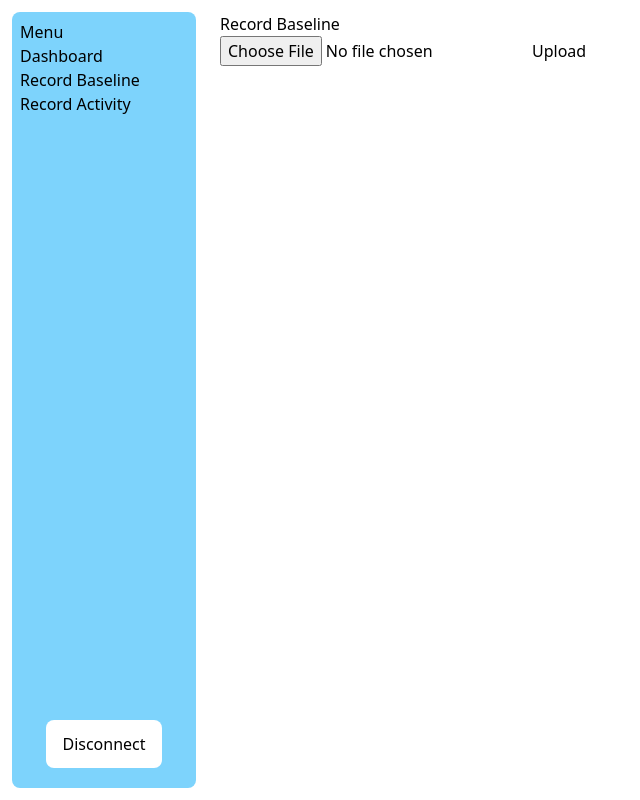
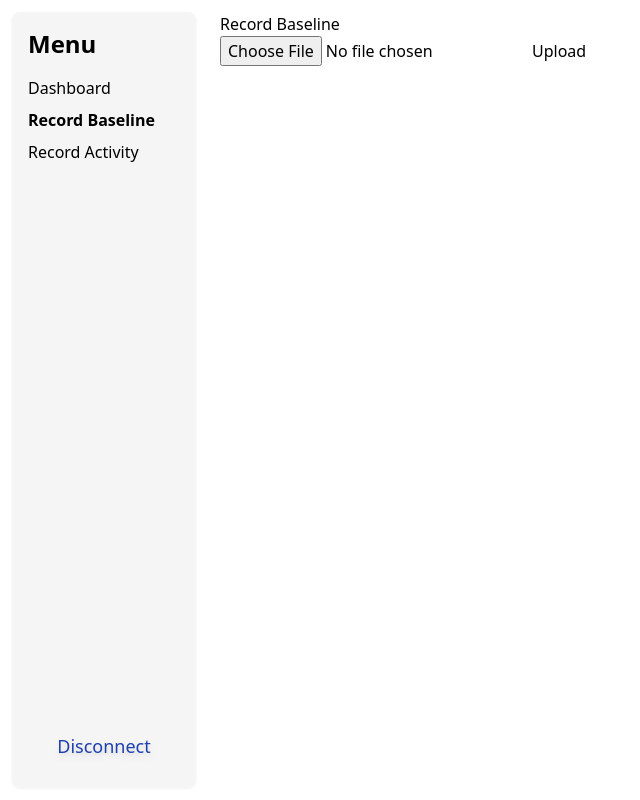
Before and after one commit to andrewchu16/baseline, a React (Vite) app in the folder frontend/: page /upload-baseline in a window 1280 px wide. Shown: the whole page, without its empty margins (0-640 px from the left). Built offline with nearby package versions, Linux system fonts and the light colour scheme; a web font is replaced by a local one.

Commit message:
dynamic navbar

```diff
--- a/frontend/src/components/AlphaRhythmGraph.jsx
+++ b/frontend/src/components/AlphaRhythmGraph.jsx
@@ -57,7 +57,7 @@ function AlphaRhythmGraph() {
   }, []);
 
   return (
-    <div className="bg-sky-200 rounded-lg p-2 overflow-clip">
+    <div className="bg-neutral-100 rounded-lg p-2 overflow-clip drop-shadow-sm">
       alpha rhythm graph
       {error ? <p>{error}</p> : null}
       {data ? (
--- a/frontend/src/components/DcGraph.jsx
+++ b/frontend/src/components/DcGraph.jsx
@@ -68,7 +68,7 @@ function DcGraph() {
   }, []);
 
   return (
-    <div className="bg-sky-200 rounded-lg p-2">
+    <div className="bg-neutral-100 rounded-lg p-2 drop-shadow-sm">
       <h2>Combined Deviation</h2>
       <BarChart width={730} height={250} data={data}>
         <CartesianGrid strokeDasharray="3 3" />
--- a/frontend/src/components/Navbar.jsx
+++ b/frontend/src/components/Navbar.jsx
@@ -1,23 +1,24 @@
 function Navbar() {
   return (
-    <nav className="flex flex-col h-full w-full p-2 rounded-lg bg-sky-300">
-      <h2>Menu</h2>
-      <div className="flex-grow">
-        <a href="/dashboard" id="dashboard">
+    <nav className="flex flex-col h-full w-full p-4 rounded-lg bg-neutral-100 drop-shadow-sm">
+      <h2 className="font-bold text-2xl mb-4">Menu</h2>
+      <div className="flex-grow flex flex-col gap-2">
+        <a href="/dashboard" id="dashboard" className="hover:font-bold">
           <p>Dashboard</p>
         </a>
-        <a href="/upload-baseline" id="baseline">
+        <a href="/upload-baseline" id="baseline" className="hover:font-bold">
           <p>Record Baseline</p>
         </a>
-        <a href="/upload-current" id="current">
+        <a href="/upload-current" id="current" className="hover:font-bold">
           <p>Record Activity</p>
         </a>
       </div>
       <div className="flex flex-col items-center pb-3">
-        <a href="/">
-          <button className="py-3 px-4 hover:text-blue-800 transition-colors rounded-lg bg-white">
-            Disconnect
-          </button>
+        <a
+          href="/"
+          className="hover:text-blue-600 text-blue-800 transition-colors hover:font-bold text-lg rounded-lg drop-shadow-md"
+        >
+          Disconnect
         </a>
       </div>
     </nav>
--- a/frontend/src/components/Status.jsx
+++ b/frontend/src/components/Status.jsx
@@ -55,7 +55,7 @@ function Status() {
   }, []);
 
   return (
-    <div className="bg-sky-200 rounded-lg p-2">
+    <div className="bg-neutral-100 rounded-lg p-2 drop-shadow-sm">
       <h1>My Status</h1>
       {error ? (
         <p>{error}</p>
--- a/frontend/src/components/ThetaRhythmGraph.jsx
+++ b/frontend/src/components/ThetaRhythmGraph.jsx
@@ -57,7 +57,7 @@ function ThetaRhythmGraph() {
   }, []);
 
   return (
-    <div className="bg-sky-200 rounded-lg p-2 overflow-clip">
+    <div className="bg-neutral-100 rounded-lg p-2 overflow-clip drop-shadow-sm">
       theta rhythm graph
       {error ? <p>{error}</p> : null}
       {data ? (
--- a/frontend/src/index.css
+++ b/frontend/src/index.css
@@ -1,3 +1,7 @@
 @tailwind base;
 @tailwind components;
 @tailwind utilities;
+
+.active {
+    @apply font-bold;
+}
--- a/frontend/src/pages/Dashboard.jsx
+++ b/frontend/src/pages/Dashboard.jsx
@@ -4,18 +4,35 @@ import DcGraph from '../components/DcGraph';
 import Navbar from '../components/Navbar';
 import Status from '../components/Status';
 import { Helmet } from 'react-helmet';
-
+import { useEffect } from 'react';
 
 function Dashboard() {
+
+  useEffect(() => {
+    const element = document.getElementById('dashboard');
+
+    // Add class when component mounts
+    if (element) {
+      element.classList.add('active');
+    }
+
+    // Cleanup: Remove class when component unmounts
+    return () => {
+      if (element) {
+        element.classList.remove('active');
+      }
+    };
+  }, []);
+
   return (
-    <div className="h-screen w-screen flex">
+    <div className="h-screen w-screen flex bg-neutral-200">
       <Helmet>
         <title>Baseline | Dashboard</title>
       </Helmet>
-      <aside className="h-screen w-52 p-3">
+      <aside className="h-screen w-52 p-4 pr-2">
         <Navbar />
       </aside>
-      <main className="h-screen flex-grow grid grid-cols-2 grid-rows-2 gap-2 p-3">
+      <main className="h-screen flex-grow grid grid-cols-2 grid-rows-2 gap-2 pl-2 p-4">
         <Status />
         <AlphaRhythmGraph />
         <ThetaRhythmGraph />
--- a/frontend/src/pages/UploadBaseline.jsx
+++ b/frontend/src/pages/UploadBaseline.jsx
@@ -2,9 +2,27 @@ import { Helmet } from "react-helmet";
 import axios from "axios";
 import { useState } from "react";
 import Navbar from "../components/Navbar";
+import { useEffect } from "react";
 
 function UploadBaseline() {
   const [file, setFile] = useState(null);
+
+  useEffect(() => {
+    const element = document.getElementById('baseline');
+
+    // Add class when component mounts
+    if (element) {
+      element.classList.add('active');
+    }
+
+    // Cleanup: Remove class when component unmounts
+    return () => {
+      if (element) {
+        element.classList.remove('active');
+      }
+    };
+  }, []);
+
 
   const handleFileChange = (event) => {
     setFile(event.target.files[0]);
--- a/frontend/src/pages/UploadCurrent.jsx
+++ b/frontend/src/pages/UploadCurrent.jsx
@@ -2,9 +2,27 @@ import { Helmet } from "react-helmet";
 import axios from "axios";
 import { useState } from "react";
 import Navbar from "../components/Navbar";
+import { useEffect } from "react";
 
 function UploadBaseline() {
   const [file, setFile] = useState(null);
+
+  useEffect(() => {
+    const element = document.getElementById('current');
+
+    // Add class when component mounts
+    if (element) {
+      element.classList.add('active');
+    }
+
+    // Cleanup: Remove class when component unmounts
+    return () => {
+      if (element) {
+        element.classList.remove('active');
+      }
+    };
+  }, []);
+
 
   const handleFileChange = (event) => {
     setFile(event.target.files[0]);
```
